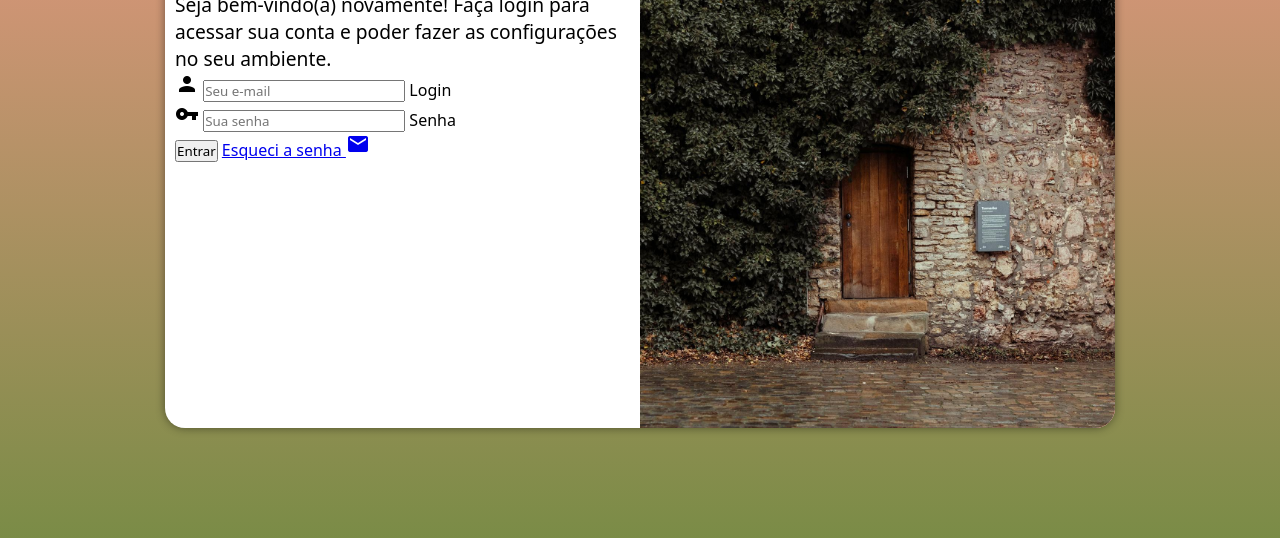
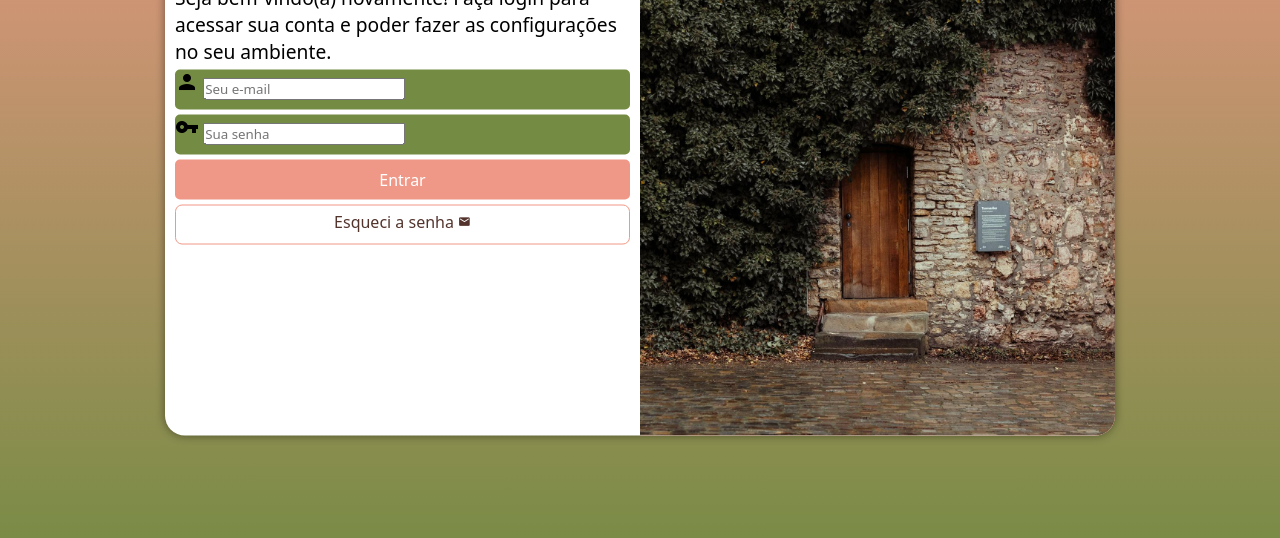
Before and after one commit to nathaliadebona/projeto-login, a plain HTML site: page index.html in a window 1280 px wide. Shown: the part 222-760 px from the top of the page. Drawn offline with Linux system fonts and the light colour scheme.

Commit message:
formatação do formulário

```diff
--- a/estilos/style.css
+++ b/estilos/style.css
@@ -34,7 +34,7 @@ section#login {
 
     background-color: white;
     width: 250px;
-    height: 500px;
+    height: 515px;
     border-radius: 20px;
     box-shadow: 0px 0px 10px rgba(0, 0, 0, 0.450);
 
@@ -64,3 +64,55 @@ div#formulario > h1 {
 div#formulario > p {
     font-size: 0.8em;
 }
+
+form > div.campo {
+    background-color: #748B43;
+    display: block;
+    width: 100%;
+    height: 40px;
+    border-radius: 5px;
+    margin: 5px 0px;
+}
+
+div.campo > label {
+    display: none;
+}
+
+form > input[type=submit] {
+    display: block;
+    font-size: 1em;
+    width: 100%;
+    height: 40px;
+    background-color: #f09887;
+    color: white;
+    border: none;
+    border-radius: 5px;
+    cursor: pointer;
+}
+
+form > input[type=submit]:hover {
+    background-color: #a3685c;
+}
+
+form > a.botao {
+    display: block;
+    text-align: center;
+    font-size: 1em;
+    width: 100%;
+    height: 40px;
+    padding-top: 5px;
+    margin-top: 5px;
+    background-color: white;
+    color: #53342d;
+    border: 1px solid #f09887;
+    border-radius: 7px;
+    text-decoration: none;
+}
+
+form > a.botao:hover {
+    background-color: #fabcb0;
+}
+
+form > a.botao > span {
+    font-size: 0.8em;
+}
--- a/index.html
+++ b/index.html
@@ -34,7 +34,7 @@
                     </div>
 
                     <input type="submit" value="Entrar">
-                    <a href="esqueci.html">
+                    <a href="esqueci.html" class="botao">
                         Esqueci a senha <span class="material-icons">mail</span>
                     </a>
                 </form>
```
